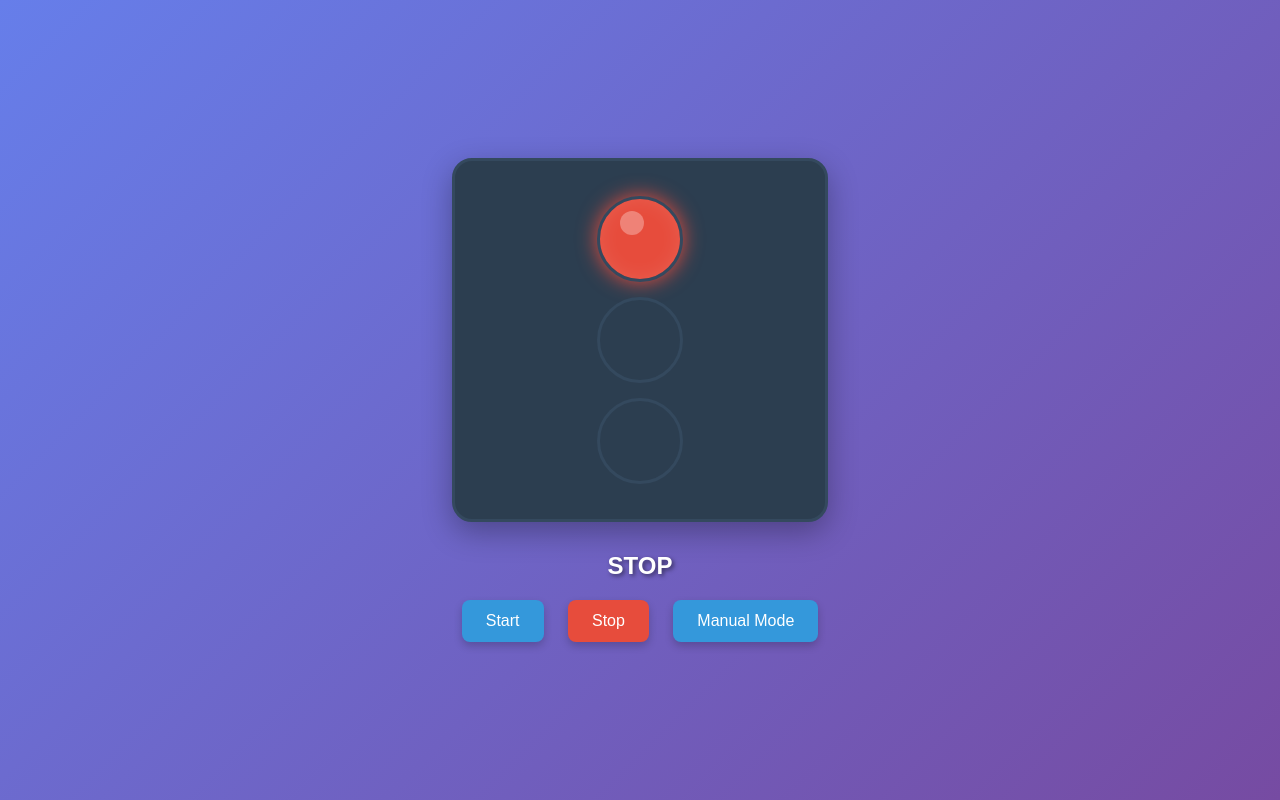
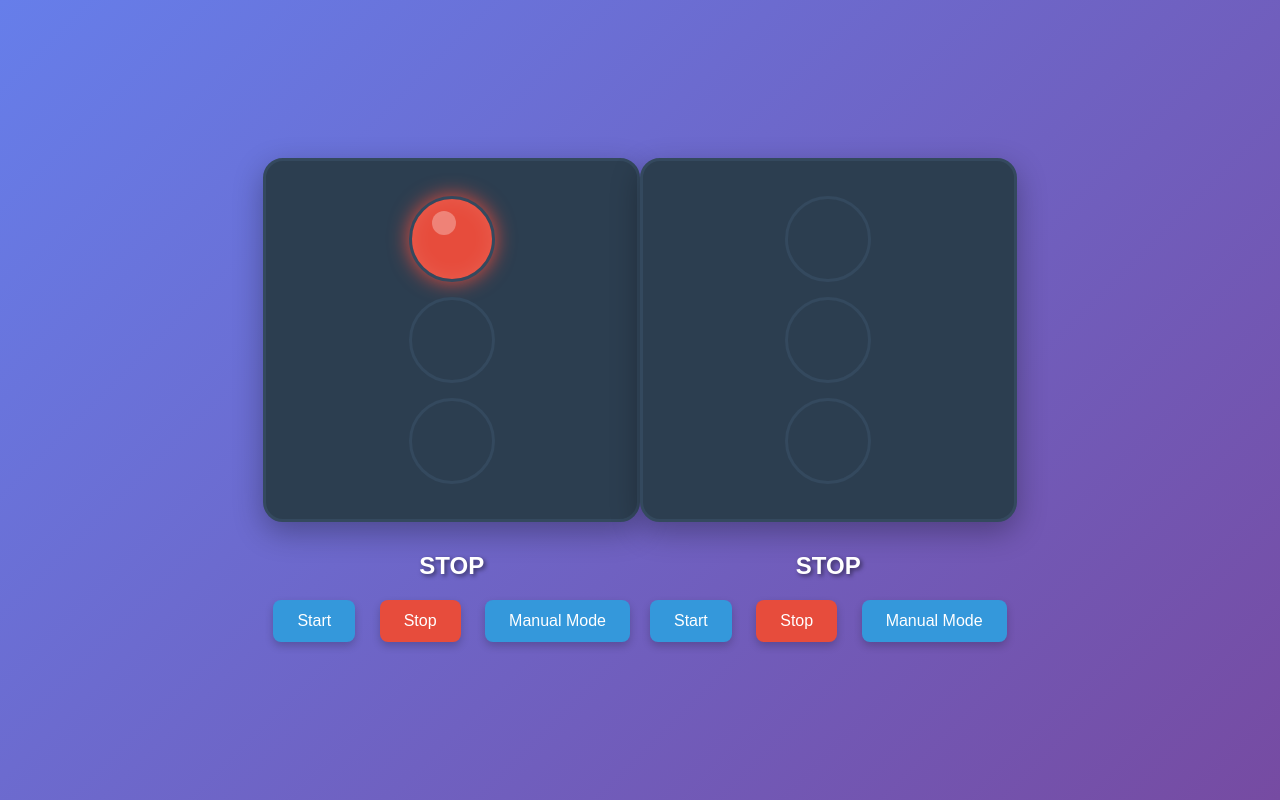
Before and after one commit to prathamk0801/xyz, a plain HTML site: page index.html in a window 1280 px wide. Drawn offline with Linux system fonts and the light colour scheme.

Commit message:
some changes

```diff
--- a/index.html
+++ b/index.html
@@ -141,7 +141,19 @@
             <button class="btn" id="manualBtn">Manual Mode</button>
         </div>
     </div>
-
+<div class="traffic-light-container">
+        <div class="traffic-light">
+            <div class="light red" id="redLight"></div>
+            <div class="light yellow" id="yellowLight"></div>
+            <div class="light green" id="greenLight"></div>
+        </div>
+        <div class="status" id="status">STOP</div>
+        <div class="controls">
+            <button class="btn" id="startBtn">Start</button>
+            <button class="btn stop" id="stopBtn">Stop</button>
+            <button class="btn" id="manualBtn">Manual Mode</button>
+        </div>
+    </div>
     <script>
         class TrafficLight {
             constructor() {
```
